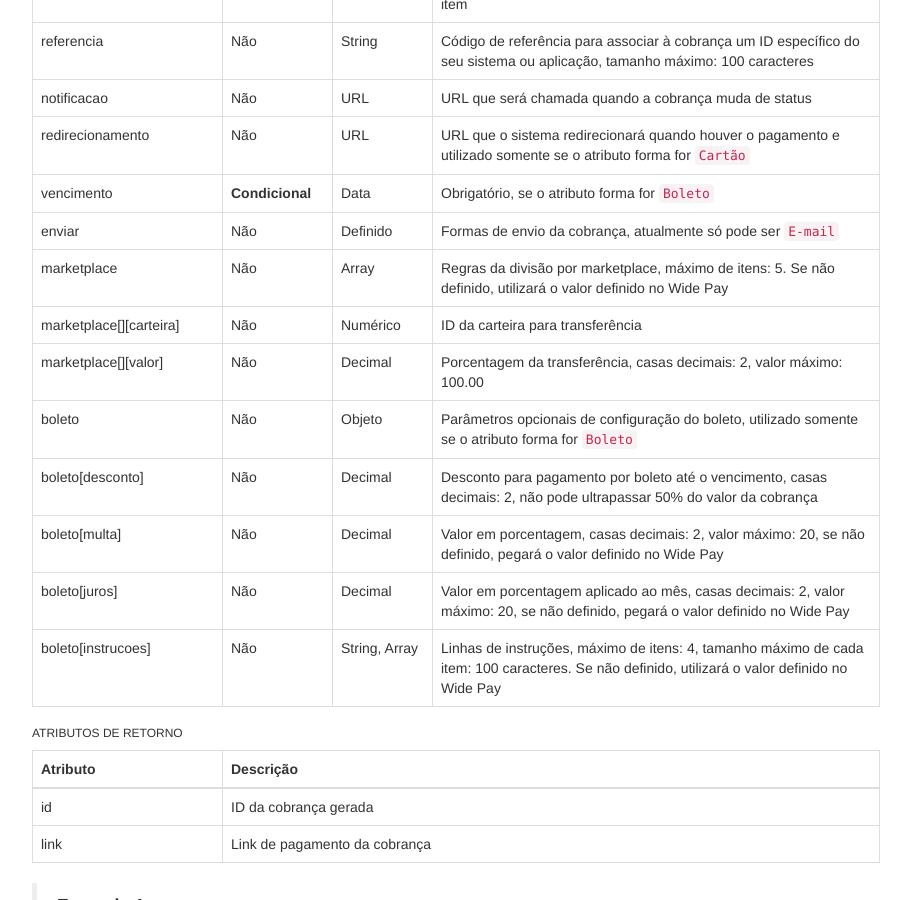
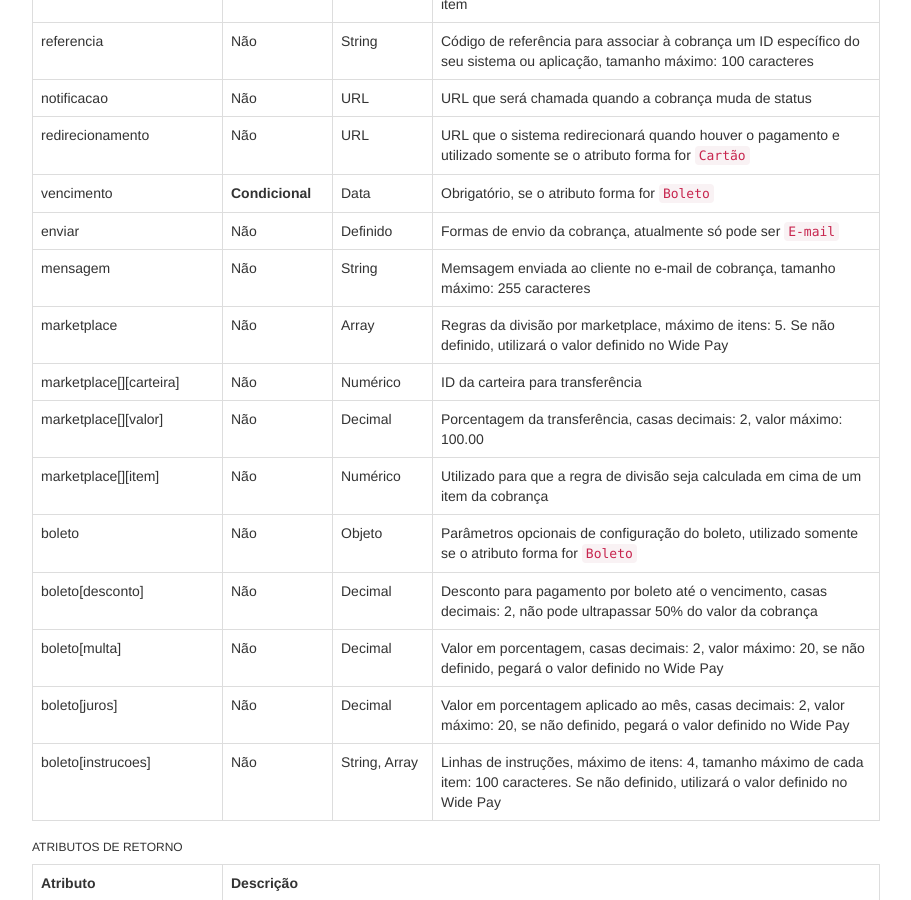
Before and after one commit to widepay/api, a Jekyll site: the page built from docs/index.html, in a window 1280 px wide and 900 px high, scrolled down 3845 px. Shown: the whole window, without its empty margins (38-949 px from the left). Built offline with Jekyll 4.4.1, drawn with Linux system fonts in a browser that asks for light colours; nearby versions of some CDN libraries; some of the changed text lies outside the part shown.

Commit message:
Update attributes

```diff
--- a/docs/index.html
+++ b/docs/index.html
@@ -345,6 +345,12 @@ hide: true
         <td>Formas de envio da cobrança, atualmente só pode ser <code>E-mail</code></td>
       </tr>
       <tr>
+        <td>mensagem</td>
+        <td>Não</td>
+        <td>String</td>
+        <td>Memsagem enviada ao cliente no e-mail de cobrança, tamanho máximo: 255 caracteres</td>
+      </tr>
+      <tr>
         <td>marketplace</td>
         <td>Não</td>
         <td>Array</td>
@@ -361,6 +367,12 @@ hide: true
         <td>Não</td>
         <td>Decimal</td>
         <td>Porcentagem da transferência, casas decimais: 2, valor máximo: 100.00</td>
+      </tr>
+      <tr>
+        <td>marketplace[][item]</td>
+        <td>Não</td>
+        <td>Numérico</td>
+        <td>Utilizado para que a regra de divisão seja calculada em cima de um item da cobrança</td>
       </tr>
       <tr>
         <td>boleto</td>
@@ -1751,6 +1771,7 @@ if ($notificacao->sucesso) {
         <td>Definido</td>
         <td>Formas de envio do carnê, atualmente só pode ser <code>E-mail</code></td>
       </tr>
+      ...mensagem
       <tr>
         <td>marketplace</td>
         <td>Não</td>
```
Also changed, not shown: other parts of docs/index.html (+12 -4 lines).
